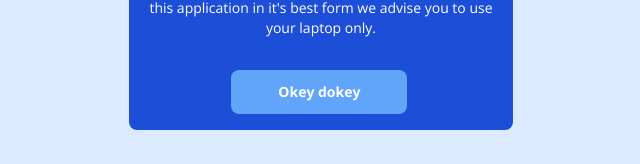
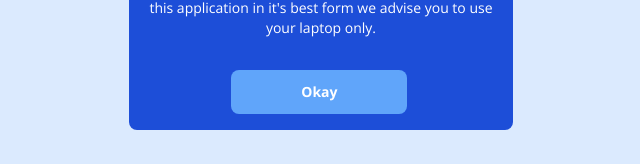
Before and after one commit to aaptiin/stewardship-tool, a React (Create React App) app: page / in a window 1280 px wide. Shown: the part 418-582 px from the top of the page, without its empty margins (319-959 px from the left). Built offline with nearby package versions, Linux system fonts and the light colour scheme.

Commit message:
text change

```diff
--- a/src/pages/Homepage.js
+++ b/src/pages/Homepage.js
@@ -15,7 +15,7 @@ const DesktopAlertPopup = ({ hidePopup }) => {
 
                 <div className="p-4 flex space-x-4">
                     <span className="w-1/5"></span>
-                    <span onClick={() => hidePopup()} className="w-1/2 px-4 py-3 text-center text-white bg-blue-400 rounded-lg hover:bg-blue-900 font-bold text-sm cursor-pointer">Okey dokey</span>
+                    <span onClick={() => hidePopup()} className="w-1/2 px-4 py-3 text-center text-white bg-blue-400 rounded-lg hover:bg-blue-900 font-bold text-sm cursor-pointer">Okay</span>
                 </div>
             </div>
         </div>
```
